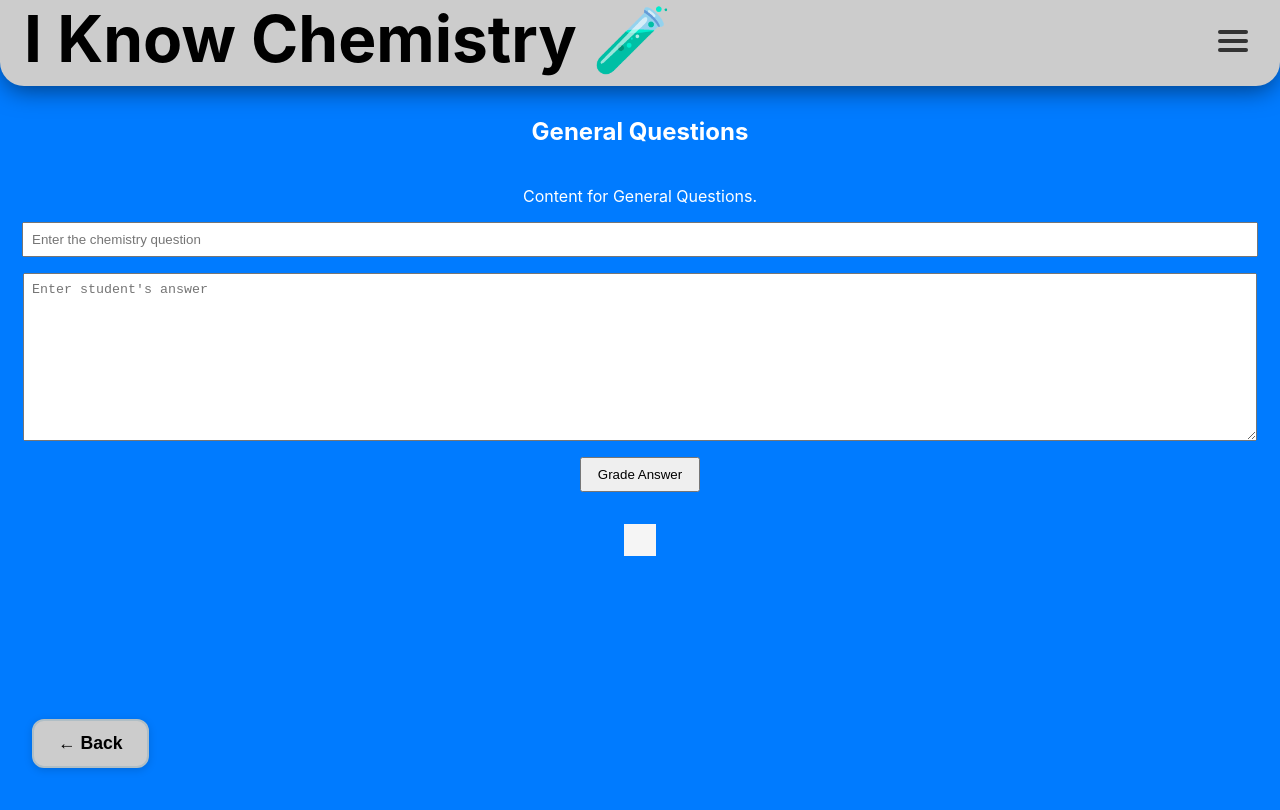
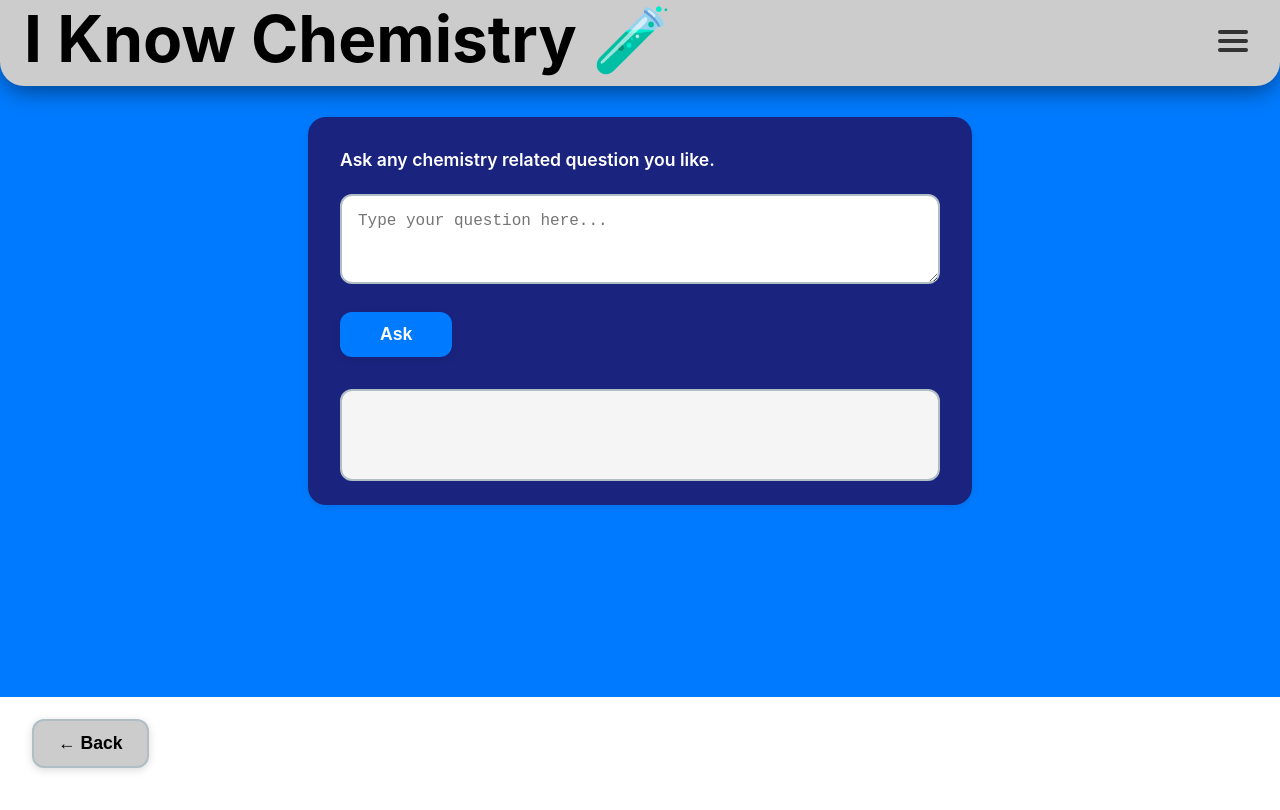
Before and after one commit to Daylan2003/frontend-chemistry-web, a React (Create React App) app: page /general in a window 1280 px wide. Shown: the top 810 px of the page. Built offline with nearby package versions, Linux system fonts and the light colour scheme.

Commit message:
8 Questions added

```diff
--- a/src/data/questions.ts
+++ b/src/data/questions.ts
@@ -48,16 +48,41 @@ export const questions: Question[] = [
     difficulty: "EASY",
     questionNumber: 4
   },
-
-  // Subatomic Particles questions
   {
-    id: "subatomic-1",
-    question: "What are the three main subatomic particles found in an atom?",
-    prompt: "Grade the student for correctly identifying the three main subatomic particles: protons, neutrons, and electrons. If correct then say Your answer is correct! Then put the rest of text on a new line. At the end, skip a line a say Keep up the Good Work! If there are spelling errors still give the answer correct but point out the spelling errors.",
+    id: "sub-part-1",
+    question: "What are the 3 main subatomic particles and what are their charges?",
+    prompt: "Grade the student for saying that the three main subatomic particles are protons, with a charge of +1, neutrons with a charge of 0 and electrons with a charge of -1.  If the student does not have all then point this out nicely to them but if correct then say Your answer is correct! Then skip a line. At the end, skip a line a say Keep up the Good Work! If there are spelling errors still give the answer correct but point out the spelling errors.",
     author: "Daylan",
     from: "Canada",
     difficulty: "EASY",
     questionNumber: 5
+  },
+  {
+    id: "sub-part-2",
+    question: "Where in the atom are protons, neutrons and electrons located ?",
+    prompt: "Grade the answer for saying that protons and neutrons are located in the nucleus but electrons are located in shells around the nucleus. If the student does not have all, then point this out nicely to them but only if correct then say Your answer is correct! Then skip a line. At the end, skip a line a say Keep up the Good Work! If there are spelling errors still give the answer correct but point out the spelling errors.",
+    author: "Daylan",
+    from: "Canada",
+    difficulty: "EASY",
+    questionNumber: 6
+  },
+  {
+    id: "elec-config-1",
+    question: "How many electrons can fit in the first and second energy levels of an atom?",
+    prompt: "Grade the answer for saying that 2 can fit in the first energy level and 8 can fit in the second energy level.  If the student does not have all, then point this out nicely to them but only if correct then say Your answer is correct! Then skip a line. At the end, skip a line a say Keep up the Good Work! If there are spelling errors still give the answer correct but point out the spelling errors.",
+    author: "Daylan",
+    from: "Canada",
+    difficulty: "EASY",
+    questionNumber: 7
+  },
+  {
+    id: "elec-config-2",
+    question: "What is the electronic configuration for an atom with 10 electrons ?",
+    prompt: "Grade the answer for saying that there are 2 electrons in the first shell and 8 in the second shell. Or for simply saying 2,8 . If the student does not have all, then point this out nicely to them but only if correct then say Your answer is correct! Then skip a line. At the end, skip a line a say Keep up the Good Work! If there are spelling errors still give the answer correct but point out the spelling errors.",
+    author: "Daylan",
+    from: "Canada",
+    difficulty: "EASY",
+    questionNumber: 8
   }
 ];
 
--- a/src/pages/AtomicStructure/ElectronicConfiguration.tsx
+++ b/src/pages/AtomicStructure/ElectronicConfiguration.tsx
@@ -1,6 +1,15 @@
-import React from "react";
+import React, { useState } from "react";
+import QuestionTemplate from "../../components/QuestionTemplate";
+import SearchAndFilter from "../../components/SearchAndFilter";
+import { getQuestionsByIds } from "../../data/questions";
 
 const ElectronicConfiguration: React.FC = () => {
+  const [filteredQuestions, setFilteredQuestions] = useState<any[]>([]);
+
+  // Reference questions by their IDs
+  const questionIds = ["elec-config-1", "elec-config-2"];
+  const questions = getQuestionsByIds(questionIds);
+
   return (
     <>
       {/* Colored bar below header, unique to this page */}
@@ -21,7 +30,25 @@ const ElectronicConfiguration: React.FC = () => {
         }}
       >
         <h2 style={{ margin: "0rem 0 1.5rem 0" }}>Electronic Configuration</h2>
-        <p>Content for Electronic Configuration will be added here.</p>
+        {/* Search and Filter Component */}
+        <SearchAndFilter
+          questions={questions}
+          onFilteredQuestionsChange={setFilteredQuestions}
+        />
+
+        {/* Filtered Questions */}
+        {filteredQuestions.map((q, index) => (
+          <QuestionTemplate
+            key={q.id}
+            question={q.question}
+            backgroundColor="#9575CD"
+            prompt={q.prompt}
+            author={q.author}
+            from={q.from}
+            questionNumber={q.questionNumber}
+            id={q.id}
+          />
+        ))}
       </div>
     </>
   );
--- a/src/pages/AtomicStructure/SubatomicParticles.tsx
+++ b/src/pages/AtomicStructure/SubatomicParticles.tsx
@@ -7,7 +7,7 @@ const SubatomicParticles: React.FC = () => {
   const [filteredQuestions, setFilteredQuestions] = useState<any[]>([]);
 
   // Reference questions by their IDs
-  const questionIds = ["subatomic-1"];
+  const questionIds = ["sub-part-1", "sub-part-2"];
   const questions = getQuestionsByIds(questionIds);
 
   return (
--- a/src/pages/General/General.tsx
+++ b/src/pages/General/General.tsx
@@ -1,43 +1,38 @@
 import React, { useState } from "react";
-import axios from "axios";
 
 const General: React.FC = () => {
-  const [question, setQuestion] = useState<string>("");
-  const [answer, setAnswer] = useState<string>("");
-  const [result, setResult] = useState<string>("");
-  const [loading, setLoading] = useState<boolean>(false);
+  const [question, setQuestion] = useState("");
+  const [response, setResponse] = useState("");
+  const [loading, setLoading] = useState(false);
+  const [error, setError] = useState("");
 
-  const handleGrade = async () => {
-    if (!question.trim() || !answer.trim()) {
-      alert("Please enter both a question and an answer.");
-      return;
+  const handleAsk = async () => {
+    setLoading(true);
+    setError("");
+    setResponse("");
+    try {
+      // Only send the user's question to the backend
+      const res = await fetch("/api/ask", {
+        method: "POST",
+        headers: { "Content-Type": "application/json" },
+        body: JSON.stringify({ question }),
+      });
+      if (!res.ok) throw new Error("Failed to get response from backend");
+      const data = await res.json();
+      setResponse(data.answer || "No answer returned.");
+    } catch (err: any) {
+      setError(err.message || "Something went wrong.");
+    } finally {
+      setLoading(false);
     }
-
-    setLoading(true);
-    setResult("");
-
-    try {
-      const response = await axios.post("http://localhost:8000/grade", {
-        question: question,
-        students_answer: answer,
-      });
-
-      setResult(response.data.result);
-    } catch (error) {
-      setResult("An error occurred while grading.");
-    }
-
-    setLoading(false);
   };
 
   return (
-    <>
-      <div style={{ height: "30vh", width: "100vw", background: "#007BFF" }} />
     <div
       style={{
         backgroundColor: "#007BFF",
         minHeight: "100vh",
-          width: "100%",
+        width: "100vw",
         marginTop: "-1px",
         padding: "2rem",
         color: "white",
@@ -48,33 +43,79 @@ const General: React.FC = () => {
         boxSizing: "border-box",
       }}
     >
-        <h2 style={{ margin: "0rem 0 1.5rem 0" }}>General Questions</h2>
-        <p>Content for General Questions.</p>
-
-        <input
-          type="text"
-          placeholder="Enter the chemistry question"
+      {/* Add a large margin at the top like in DefinitionofMatter.tsx */}
+      <div style={{ height: "30vh", width: "100vw", background: "#007BFF" }} />
+      <div
+        style={{
+          background: "#1A237E", // dark blue
+          color: "#fff",
+          borderRadius: "18px",
+          boxShadow: "0 2px 8px rgba(0,0,0,0.10)",
+          padding: "2rem 2rem 1.5rem 2rem",
+          maxWidth: 600,
+          width: "100%",
+          marginBottom: "2rem",
+          marginTop: "-1px",
+        }}
+      >
+        <div style={{ fontWeight: 600, fontSize: "1.1rem", marginBottom: "1.5rem", color: "#fff" }}>
+          Ask any chemistry related question you like.
+        </div>
+        <textarea
           value={question}
-          onChange={(e) => setQuestion(e.target.value)}
-          style={{ width: "100%", marginBottom: "1rem", padding: "0.5rem" }}
+          onChange={e => setQuestion(e.target.value)}
+          placeholder="Type your question here..."
+          rows={3}
+          style={{
+            width: "100%",
+            borderRadius: "12px",
+            border: "2px solid #b0bec5",
+            fontSize: "1rem",
+            padding: "1rem",
+            marginBottom: "1.5rem",
+            resize: "vertical",
+            boxSizing: "border-box",
+            color: "#222"
+          }}
         />
-
-        <textarea
-          placeholder="Enter student's answer"
-          value={answer}
-          onChange={(e) => setAnswer(e.target.value)}
-          style={{ width: "100%", height: "150px", marginBottom: "1rem", padding: "0.5rem" }}
-        />
-
-        <button onClick={handleGrade} disabled={loading} style={{ padding: "0.5rem 1rem" }}>
-          {loading ? "Grading..." : "Grade Answer"}
+        <button
+          onClick={handleAsk}
+          disabled={loading || !question.trim()}
+          style={{
+            background: "#007BFF",
+            color: "white",
+            border: "none",
+            borderRadius: "12px",
+            padding: "0.75rem 2.5rem",
+            fontSize: "1.1rem",
+            fontWeight: 600,
+            cursor: loading || !question.trim() ? "not-allowed" : "pointer",
+            boxShadow: "0 2px 8px rgba(0,0,0,0.10)",
+            marginBottom: "1.5rem",
+            transition: "background 0.2s"
+          }}
+        >
+          {loading ? "Asking..." : "Ask"}
         </button>
-
-        <pre style={{ marginTop: "2rem", background: "#f5f5f5", padding: "1rem" }}>
-          {result}
-        </pre>
+        <div
+          style={{
+            minHeight: "3.5rem",
+            background: "#f5f5f5",
+            borderRadius: "12px",
+            border: "2px solid #b0bec5",
+            padding: "1rem",
+            color: "#333",
+            fontSize: "1rem",
+            marginTop: "0.5rem",
+            whiteSpace: "pre-wrap",
+          }}
+        >
+          {error ? <span style={{ color: "#d32f2f" }}>{error}</span> : response}
         </div>
-    </>
+      </div>
+      {/* Coloured div of size 128px under everything */}
+      <div style={{ width: "100%", height: 128, background: "#007BFF" }} />
+    </div>
   );
 };
 
```
Lines whose indentation alone changed are shown as unchanged.
